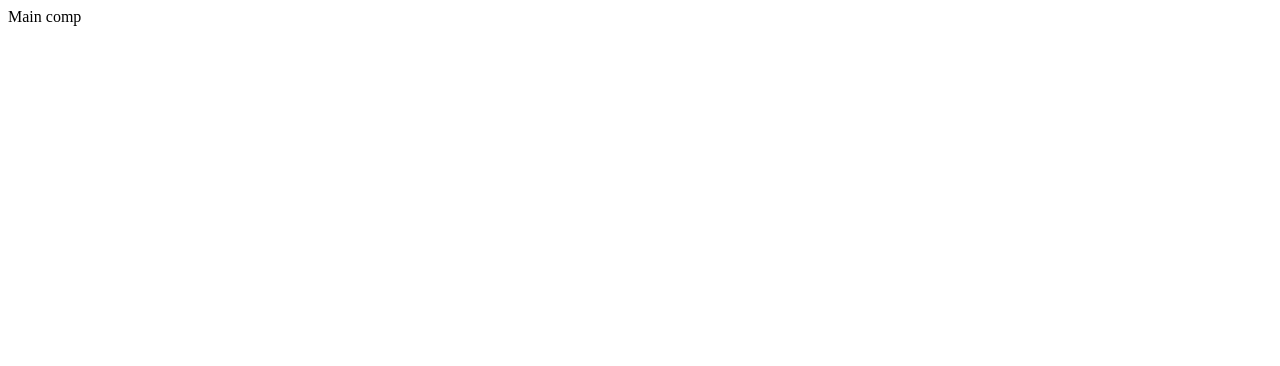
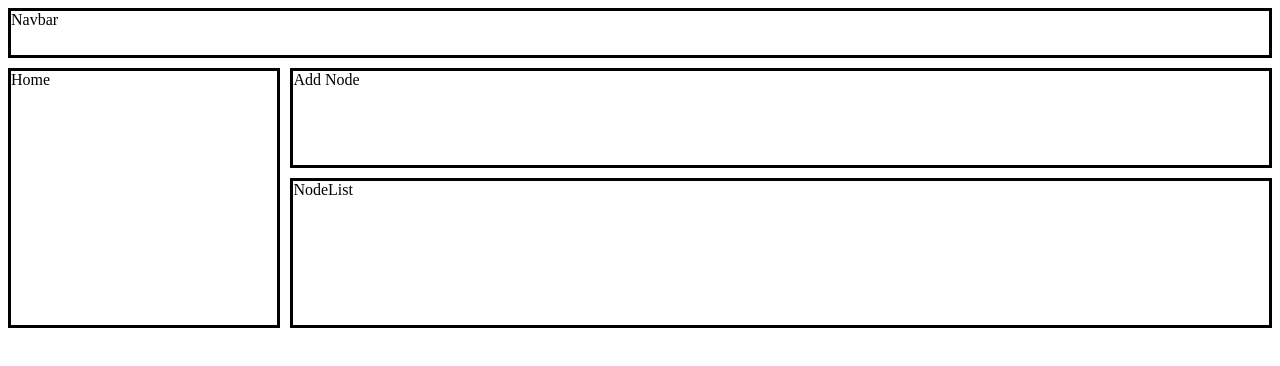
Before and after one commit to andriusdulevicius/react-heroku, a React (Create React App) app: page / in a window 1280 px wide. Shown: the top 366 px of the page. Built offline with nearby package versions, Linux system fonts and the light colour scheme.

Commit message:
grid area done

```diff
--- a/package.json
+++ b/package.json
@@ -6,6 +6,7 @@
     "@testing-library/jest-dom": "^5.14.1",
     "@testing-library/react": "^11.2.7",
     "@testing-library/user-event": "^12.8.3",
+    "font-awesome": "^4.7.0",
     "react": "^17.0.2",
     "react-dom": "^17.0.2",
     "react-scripts": "4.0.3",
--- /dev/null
+++ b/src/App.css
@@ -0,0 +1,30 @@
+.main-container {
+  display: grid;
+  grid-gap: 10px;
+  width: 100%;
+  grid-template-rows: 50px 100px 150px;
+  grid-template-areas:
+    'nav nav nav nav nav'
+    'aside add-note add-note add-note add-note'
+    'aside note-list note-list note-list note-list';
+}
+
+.main-nav {
+  grid-area: nav;
+  border: 3px solid black;
+}
+
+.add-note {
+  grid-area: add-note;
+  border: 3px solid black;
+}
+
+.note-list {
+  grid-area: note-list;
+  border: 3px solid black;
+}
+
+.aside {
+  grid-area: aside;
+  border: 3px solid black;
+}
--- a/src/App.jsx
+++ b/src/App.jsx
@@ -1,9 +1,23 @@
 import React, { Component } from 'react';
+import AppNodeList from './components/appNoteList/appNoteList';
+import AppAside from './components/appAside/appAside';
+import AppAddNode from './components/appAddNote/appAddNote';
+import AppNavbar from './components/appNavbar/appNavbar';
+
+import './App.css';
 
 class App extends Component {
   state = {};
   render() {
-    return <div>Main comp</div>;
+    return (
+      <div className='main-container'>
+        <AppNavbar />
+
+        <AppAside />
+        <AppAddNode />
+        <AppNodeList />
+      </div>
+    );
   }
 }
 
--- /dev/null
+++ b/src/components/appAddNote/appAddNote.jsx
@@ -0,0 +1,10 @@
+import React, { Component } from 'react';
+
+class AppAddNode extends Component {
+  state = {};
+  render() {
+    return <div className='add-note'> Add Node</div>;
+  }
+}
+
+export default AppAddNode;
--- /dev/null
+++ b/src/components/appAside/appAside.jsx
@@ -0,0 +1,16 @@
+import React, { Component } from 'react';
+
+class AppAside extends Component {
+  state = {};
+  render() {
+    return (
+      <div className='aside'>
+        <myLink href='/' icon='fa fa-pencil'>
+          Home
+        </myLink>
+      </div>
+    );
+  }
+}
+
+export default AppAside;
--- /dev/null
+++ b/src/components/appNavbar/appNavbar.jsx
@@ -0,0 +1,10 @@
+import React, { Component } from 'react';
+
+class AppNavbar extends Component {
+  state = {};
+  render() {
+    return <div className='main-nav'>Navbar</div>;
+  }
+}
+
+export default AppNavbar;
--- /dev/null
+++ b/src/components/appNoteList/appNoteList.jsx
@@ -0,0 +1,10 @@
+import React, { Component } from 'react';
+
+class AppNodeList extends Component {
+  state = {};
+  render() {
+    return <div className='note-list'>NodeList</div>;
+  }
+}
+
+export default AppNodeList;
--- a/src/index.js
+++ b/src/index.js
@@ -1,8 +1,8 @@
 import React from 'react';
 import ReactDOM from 'react-dom';
-
 import App from './App';
 import reportWebVitals from './reportWebVitals';
+import 'font-awesome/css/font-awesome.css';
 
 ReactDOM.render(
   <React.StrictMode>
@@ -11,7 +11,4 @@ ReactDOM.render(
   document.getElementById('root')
 );
 
-// If you want to start measuring performance in your app, pass a function
-// to log results (for example: reportWebVitals(console.log))
-// or send to an analytics endpoint. Learn more: https://bit.ly/CRA-vitals
 reportWebVitals();
```
Also changed, not shown: steps.txt, 1 other file (tests, documents, lock files or other folders).
